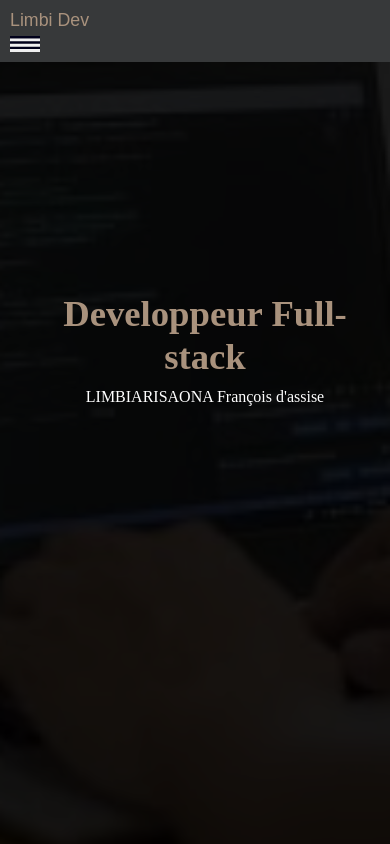
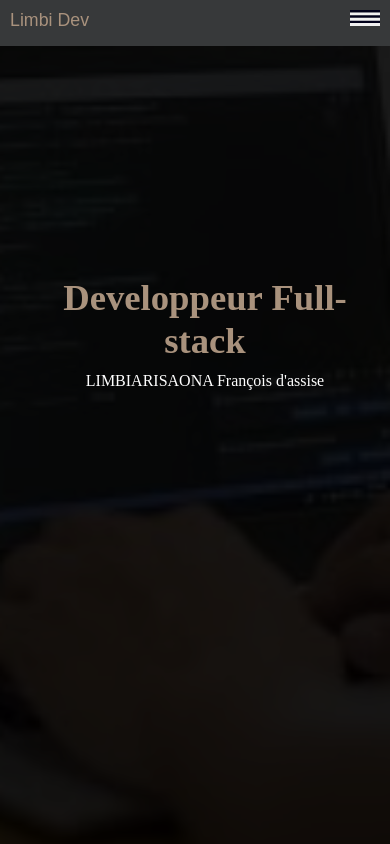
Before and after one commit to Limbi32/Limbidev, a React (Vite) app: page / in a window 390 px wide. Shown: the top 844 px of the page. Built offline with nearby package versions, Linux system fonts and the light colour scheme.

Commit message:
mise a jour5225 2.3

```diff
--- a/src/App.css
+++ b/src/App.css
@@ -292,7 +292,9 @@ footer .cop{
   }
 
   .container header nav button{
-
+   position: fixed;
+   top: 10px;
+   right: 10px;
 
    border: none;
   outline: #fff;
```
